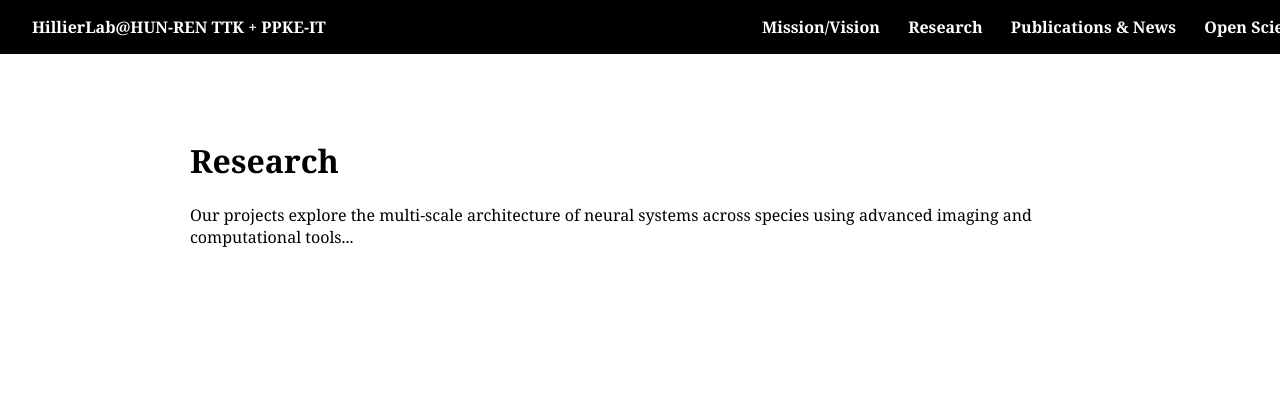
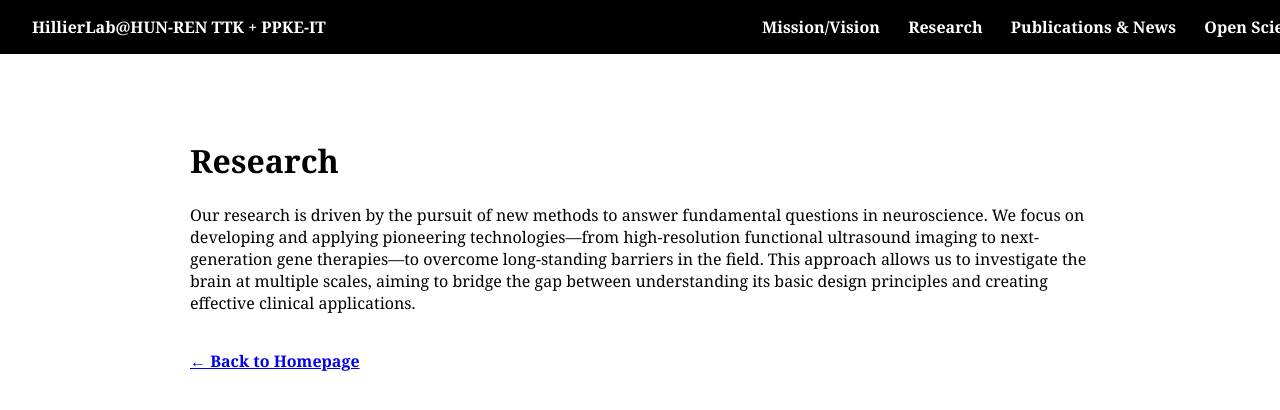
Before and after one commit to dzsano/rottenbillerdavid.github.io, a Jekyll site: the page built from research.html, in a window 1280 px wide. Shown: the top 410 px of the page. Built offline with Jekyll 4.4.1, drawn with Linux system fonts in a browser that asks for light colours.

Commit message:
Update research.html

```diff
--- a/research.html
+++ b/research.html
@@ -4,5 +4,7 @@ title: Research
 ---
 <h1>Research</h1>
 <p>
-  Our projects explore the multi-scale architecture of neural systems across species using advanced imaging and computational tools...
+  Our research is driven by the pursuit of new methods to answer fundamental questions in neuroscience. We focus on developing and applying pioneering technologies—from high-resolution functional ultrasound imaging to next-generation gene therapies—to overcome long-standing barriers in the field. This approach allows us to investigate the brain at multiple scales, aiming to bridge the gap between understanding its basic design principles and creating effective clinical applications.
 </p>
+
+<a href="/index.html" style="display:inline-block;margin-top:20px;font-weight:bold;">← Back to Homepage</a>
```
